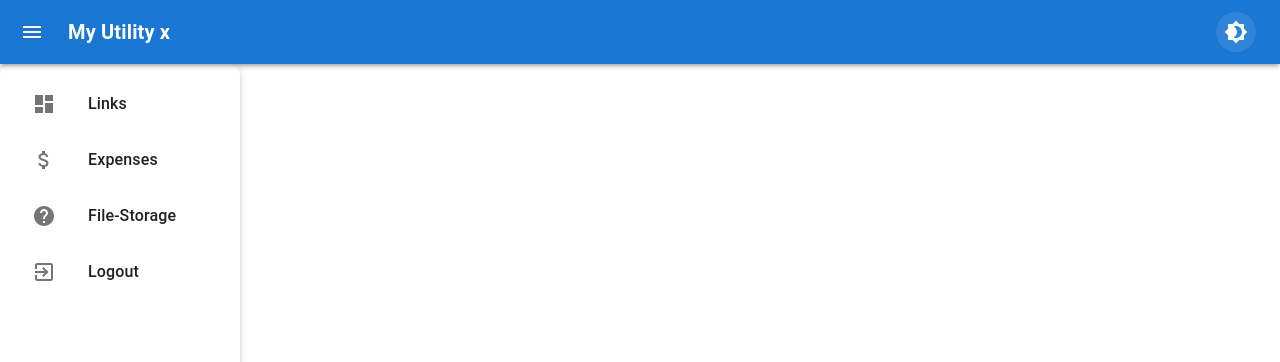
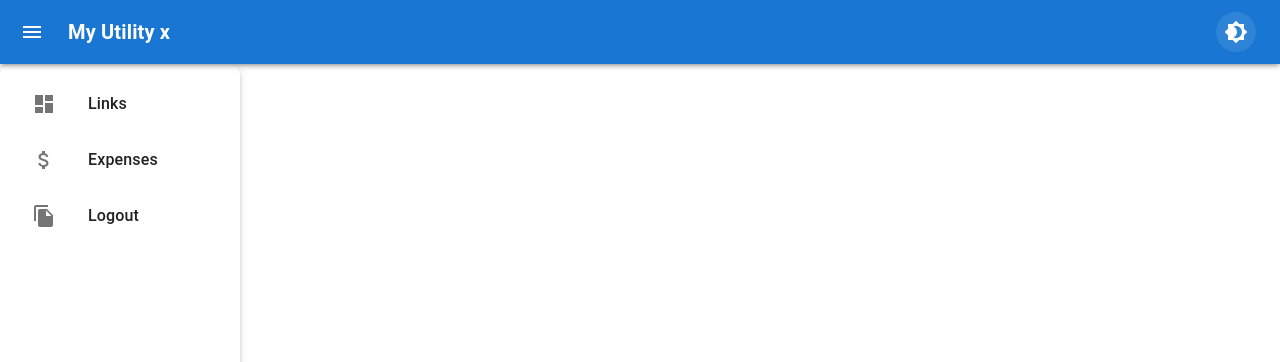
Before and after one commit to omarammura-dev/mux-ui-react, a React (Vite) app: page / in a window 1280 px wide. Shown: the top 362 px of the page. Built offline with nearby package versions, Linux system fonts and the light colour scheme; sample sign-in values are in the browser's storage.

Commit message:
add protection for routes

```diff
--- a/src/Components/Dashboard.tsx
+++ b/src/Components/Dashboard.tsx
@@ -22,7 +22,7 @@ import {
 import {
   Menu as MenuIcon,
   Dashboard as DashboardIcon,
-  Help as HelpIcon,
+  FileCopy as FilesIcon,
   Brightness4,
   Brightness7,
   ExitToApp as LogoutIcon,
@@ -54,14 +54,11 @@ const Dashboard: React.FC = () => {
           navigate("/auth/login");
         } else {
           const role = Authentication.extractRoleFromToken();
-          console.log("role", role);
-          console.log("config.roles.admin", config.roles.admin);
           setIsAdmin(role === config.roles.admin);
           setIsLoading(false);
         }
       } catch (error) {
         // navigate("/auth/login");
-        console.log("error", error);
       }
     };
     checkAuth();
@@ -229,7 +226,11 @@ const Dashboard: React.FC = () => {
         >
           <Paper elevation={0} sx={{ height: "100%", borderRadius: 0 }}>
             <List>
-              {config.drawer.items.map((text, index) => (
+              {config.drawer.items
+                .filter(
+                  (text) => isAdmin || text.toLowerCase() !== "file-storage"
+                )
+                .map((text, index) => (
                   <ListItem
                     button
                     key={text}
@@ -251,7 +252,7 @@ const Dashboard: React.FC = () => {
                       ) : index === 1 ? (
                         <AttachMoneyIcon />
                       ) : index === 2 ? (
-                      <HelpIcon />
+                        <FilesIcon />
                       ) : (
                         <LogoutIcon />
                       )}
--- a/src/Components/FileStorageView.tsx
+++ b/src/Components/FileStorageView.tsx
@@ -165,7 +165,6 @@ const FileStorageView: React.FC = () => {
           filename: file.name,
           filedata: fileData,
         });
-        console.log("body", body);
         xhr.send(body);
       }
     };
@@ -236,7 +235,7 @@ const FileStorageView: React.FC = () => {
       return;
     }
     try {
-      const res = await del(`/file/${fileToDelete.id}`);
+      const res = await del(`/file/${fileToDelete.fileId}`);
       if (res.status === 200) {
         console.log("File deleted successfully");
         setFiles(files.filter((file) => file.id !== fileToDelete.id));
--- /dev/null
+++ b/src/Components/ProtectedRoute.tsx
@@ -0,0 +1,28 @@
+import React from "react";
+import { Navigate } from "react-router-dom";
+import Authentication from "../Service/Auth/Authentication";
+
+interface ProtectedRouteProps {
+  children: React.ReactNode;
+  requiredRole: string;
+}
+
+const ProtectedRoute: React.FC<ProtectedRouteProps> = ({
+  children,
+  requiredRole,
+}) => {
+  const isAuthenticated = Authentication.isAuthenticated();
+  const userRole = Authentication.extractRoleFromToken();
+
+  if (!isAuthenticated) {
+    return <Navigate to="/auth/login" replace />;
+  }
+
+  if (userRole !== requiredRole) {
+    return <Navigate to="/" replace />;
+  }
+
+  return <>{children}</>;
+};
+
+export default ProtectedRoute;
--- a/src/Service/Auth/Authentication.ts
+++ b/src/Service/Auth/Authentication.ts
@@ -8,7 +8,7 @@ export class Authentication {
     this.axiosInstance = axios.create({
       // baseURL: import.meta.env.VITE_API_URL,
       // baseURL: "https://api.mux04.com",
-       baseURL: "http://localhost:8080",
+      baseURL: "http://localhost:8080",
     });
 
     this.setupInterceptors();
--- a/src/router.tsx
+++ b/src/router.tsx
@@ -7,6 +7,7 @@ import NotFound from "./Components/NotFound";
 import SignUp from "./Components/SignUp";
 import PasswordReset from "./Components/ForgotPassword";
 import FileStorageView from "./Components/FileStorageView";
+import ProtectedRoute from "./Components/ProtectedRoute";
 
 const router = createBrowserRouter([
   {
@@ -23,7 +24,11 @@ const router = createBrowserRouter([
       },
       {
         path: "/file-storage",
-        element: <FileStorageView />,
+        element: (
+          <ProtectedRoute requiredRole="ADMIN">
+            <FileStorageView />
+          </ProtectedRoute>
+        ),
       },
     ],
   },
@@ -39,7 +44,6 @@ const router = createBrowserRouter([
     path: "/auth/reset-password",
     element: <PasswordReset />,
   },
-
   {
     path: "*",
     element: <NotFound />,
```
Lines whose indentation alone changed are shown as unchanged.
